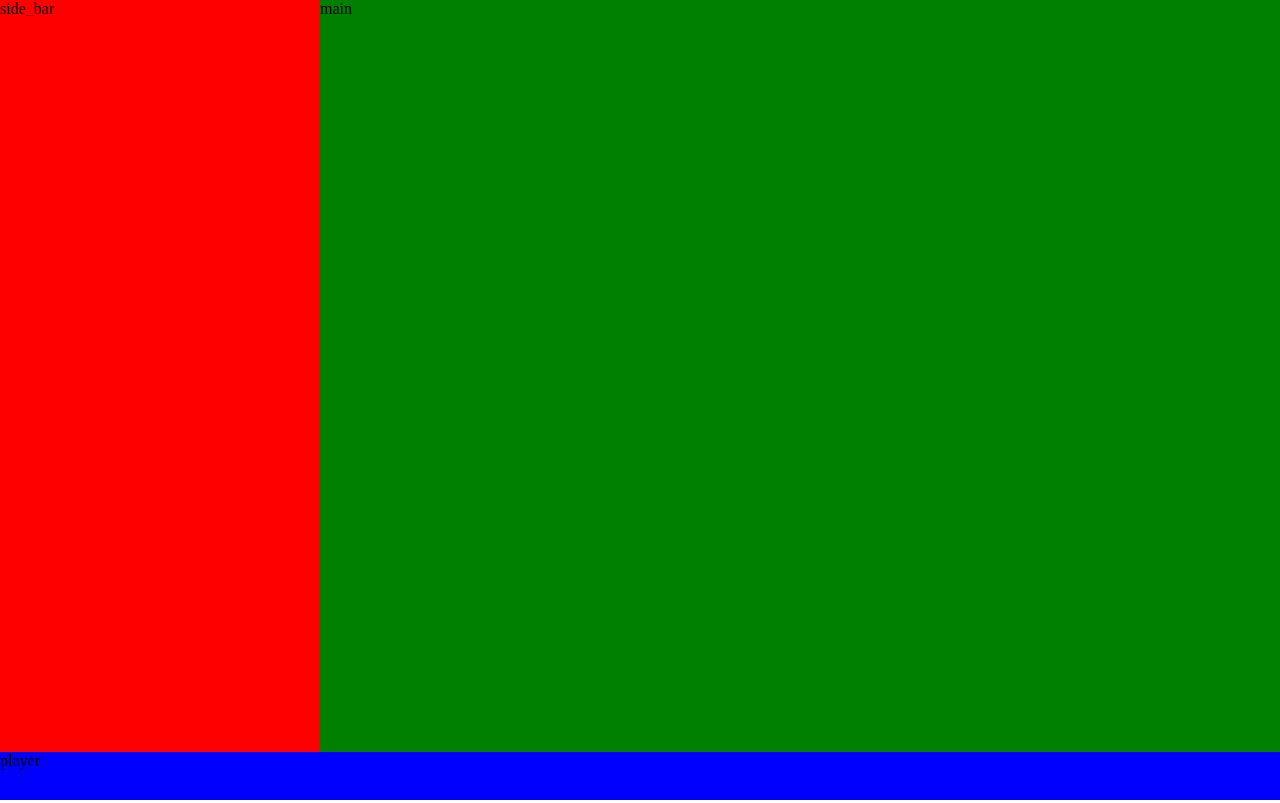
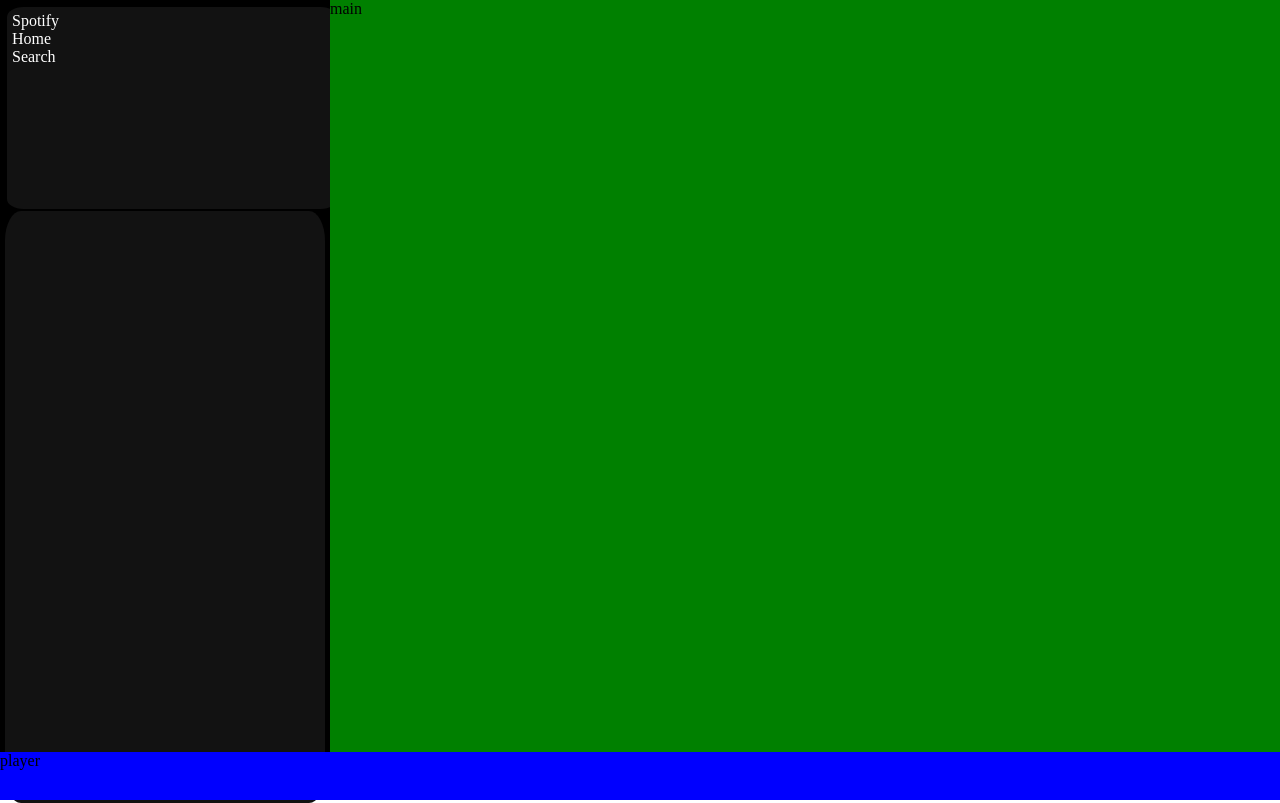
Before and after one commit to saurabhbahadur/Spotify-Clone, a plain HTML site: page index.html in a window 1280 px wide. Drawn offline with Linux system fonts and the light colour scheme.

Commit message:
side_bar updated in html and css
both files are updated

```diff
--- a/index.html
+++ b/index.html
@@ -9,7 +9,17 @@
 <body>
     <div class="container">
         <div class="side_bar">
-            side_bar
+                <div class="side_panel">
+                    <div class="logo">
+                        <a href="">Spotify</a>
+                    </div>
+
+                    <a href="">Home</a>
+                    <a href="">Search</a>
+                </div>
+                <div class="side_library">
+
+                </div>
         </div>
         <div class="main">
             main
--- a/style.css
+++ b/style.css
@@ -9,8 +9,35 @@
 }
 
 .side_bar{
-    background-color: red;
+
     width: 25%;
+    padding: 5px 5px;
+
+}
+
+.side_bar a{
+    text-decoration: none;
+    color: white;
+    display: block;
+
+
+
+}
+
+.side_bar .side_panel {
+    width: 100%;
+    height: 24vh;
+    background-color: #121212;
+    padding: 5px;
+    margin: 2px 2px;
+    border-radius: 5%;
+}
+
+.side_bar .side_library{
+    height: 74vh;
+    width: 100%;
+    background-color:#121212;
+    border-radius: 5%;
 }
 
 .main{
```
